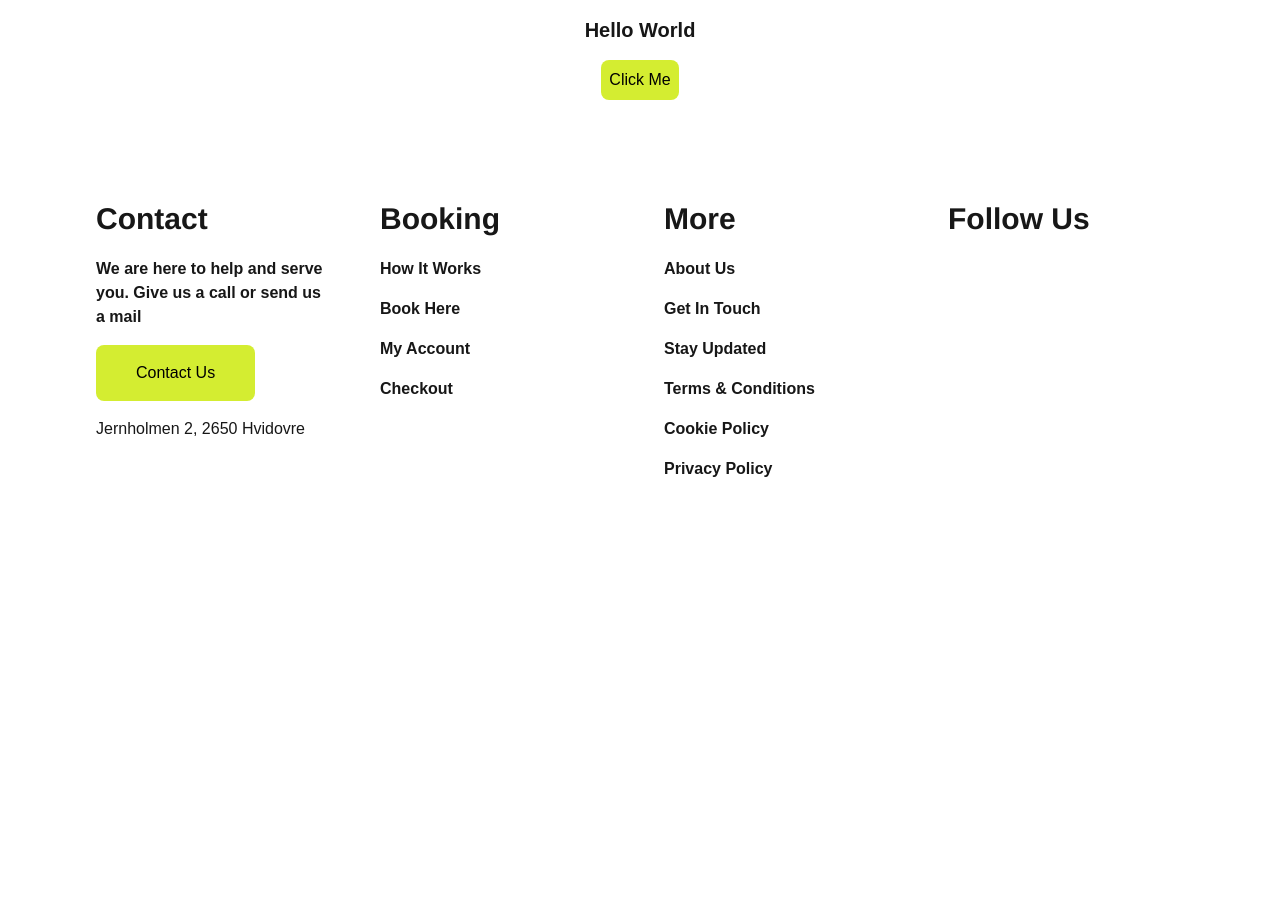
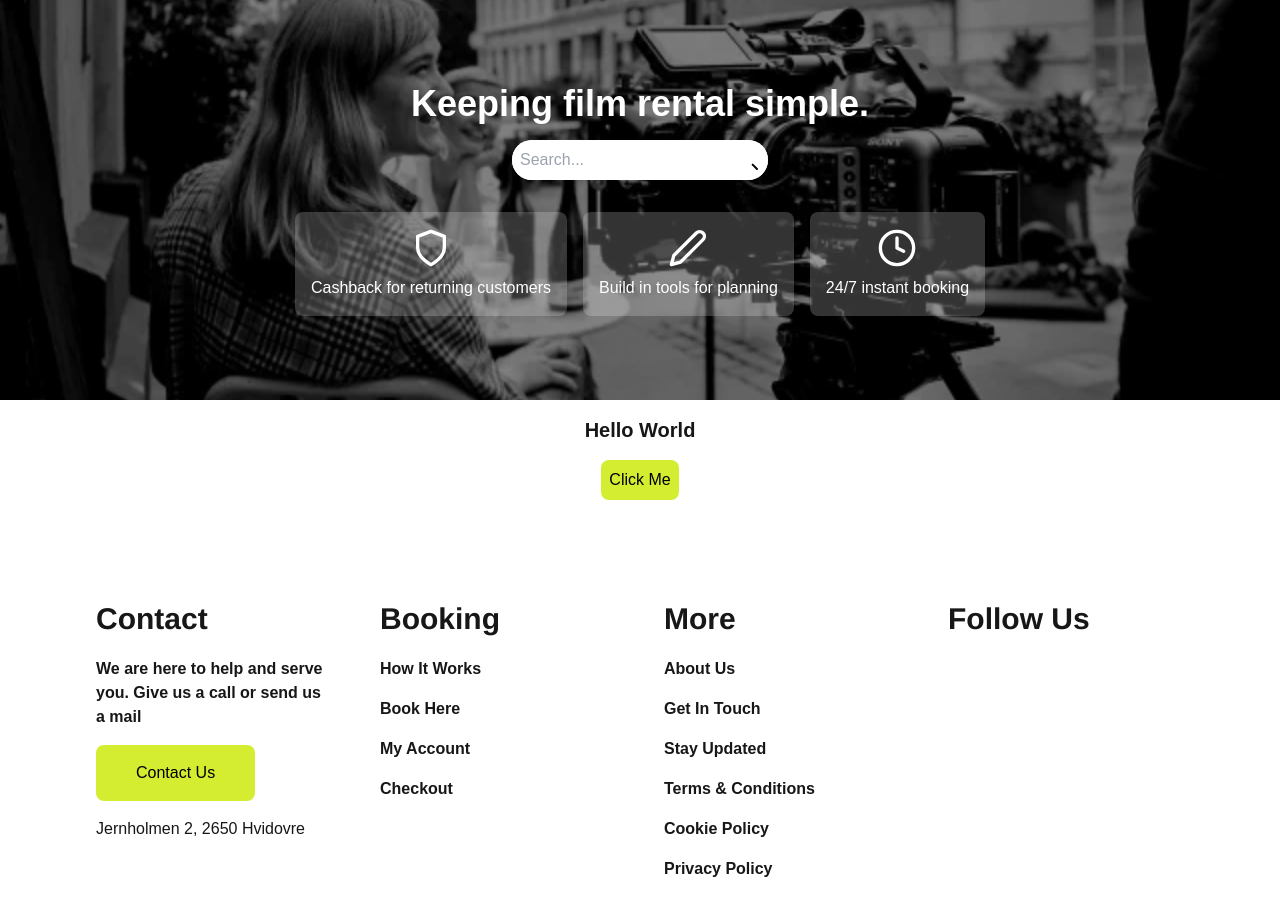
Before and after one commit to vabr0002/simplerent_new, a Next.js app: page / in a window 1280 px wide. Shown: the top 916 px of the page. Before the commit the page ends 800 px from the top, so only its background shows below. Built offline with nearby package versions, Linux system fonts and the light colour scheme.

Commit message:
hero test

```diff
--- a/src/app/page.js
+++ b/src/app/page.js
@@ -1,9 +1,11 @@
 import Image from 'next/image'
 import Link from 'next/link'
+import Hero from '@/components/hero/Hero_landing'
 
 export default function Home () {
   return (
     <>
+      <Hero />
       <div className='text-center text-xl font-bold my-4'>Hello World</div>
 
       <div className='flex flex-col items-center'>
--- a/src/components/hero/Hero_landing.jsx
+++ b/src/components/hero/Hero_landing.jsx
@@ -1,7 +1,104 @@
+"use client";
 import React from "react";
+import Image from "next/image";
 
-const Hero_landing = () => {
-  return <div></div>;
-};
+function Hero() {
+  return (
+    <section className="relative">
+      {/* Background Image */}
+      <div className="relative w-full h-[400px]">
+        <Image
+          src="/img/hero.webp" // Replace with your image path
+          alt="Hero Image"
+          layout="fill"
+          objectFit="cover"
+          className="brightness-50" // This reduces the brightness for a darker overlay effect
+        />
+      </div>
 
-export default Hero_landing;
+      {/* Overlay Content */}
+      <div className="absolute inset-0 flex flex-col items-center justify-center text-center text-white p-4">
+        <h1 className="text-4xl font-bold text-lime-400">
+          Keeping film rental simple.
+        </h1>
+
+        {/* Search Bar */}
+        <div className="mt-4 flex items-center bg-white text-black rounded-full overflow-hidden w-64">
+          <input
+            type="text"
+            placeholder="Search..."
+            className="w-full p-2 outline-none"
+          />
+          <button className="bg-white p-2">
+            <svg
+              xmlns="http://www.w3.org/2000/svg"
+              className="h-6 w-6 text-black"
+              fill="none"
+              viewBox="0 0 24 24"
+              stroke="currentColor"
+            >
+              <path
+                strokeLinecap="round"
+                strokeLinejoin="round"
+                strokeWidth={2}
+                d="M21 21l-4.35-4.35m0 0A7.5 7.5 0 1116.65 16.65z"
+              />
+            </svg>
+          </button>
+        </div>
+
+        {/* Features */}
+        <div className="mt-8 flex justify-center space-x-4">
+          <div className="bg-white bg-opacity-20 text-white p-4 rounded-lg flex flex-col items-center">
+            <svg
+              xmlns="http://www.w3.org/2000/svg"
+              className="h-10 w-10 text-white"
+              viewBox="0 0 24 24"
+              fill="none"
+              stroke="currentColor"
+              strokeWidth="2"
+              strokeLinecap="round"
+              strokeLinejoin="round"
+            >
+              <path d="M12 22s8-4 8-10V5l-8-3-8 3v7c0 6 8 10 8 10z"></path>
+            </svg>
+            <p className="mt-2">Cashback for returning customers</p>
+          </div>
+          <div className="bg-white bg-opacity-20 text-white p-4 rounded-lg flex flex-col items-center">
+            <svg
+              xmlns="http://www.w3.org/2000/svg"
+              className="h-10 w-10 text-white"
+              viewBox="0 0 24 24"
+              fill="none"
+              stroke="currentColor"
+              strokeWidth="2"
+              strokeLinecap="round"
+              strokeLinejoin="round"
+            >
+              <path d="M17 3a2.828 2.828 0 1 1 4 4L7.5 20.5 2 22l1.5-5.5L17 3z"></path>
+            </svg>
+            <p className="mt-2">Build in tools for planning</p>
+          </div>
+          <div className="bg-white bg-opacity-20 text-white p-4 rounded-lg flex flex-col items-center">
+            <svg
+              xmlns="http://www.w3.org/2000/svg"
+              className="h-10 w-10 text-white"
+              viewBox="0 0 24 24"
+              fill="none"
+              stroke="currentColor"
+              strokeWidth="2"
+              strokeLinecap="round"
+              strokeLinejoin="round"
+            >
+              <circle cx="12" cy="12" r="10"></circle>
+              <polyline points="12 6 12 12 16 14"></polyline>
+            </svg>
+            <p className="mt-2">24/7 instant booking</p>
+          </div>
+        </div>
+      </div>
+    </section>
+  );
+}
+
+export default Hero;
```
Also changed, not shown: public/img/hero.webp (added).
